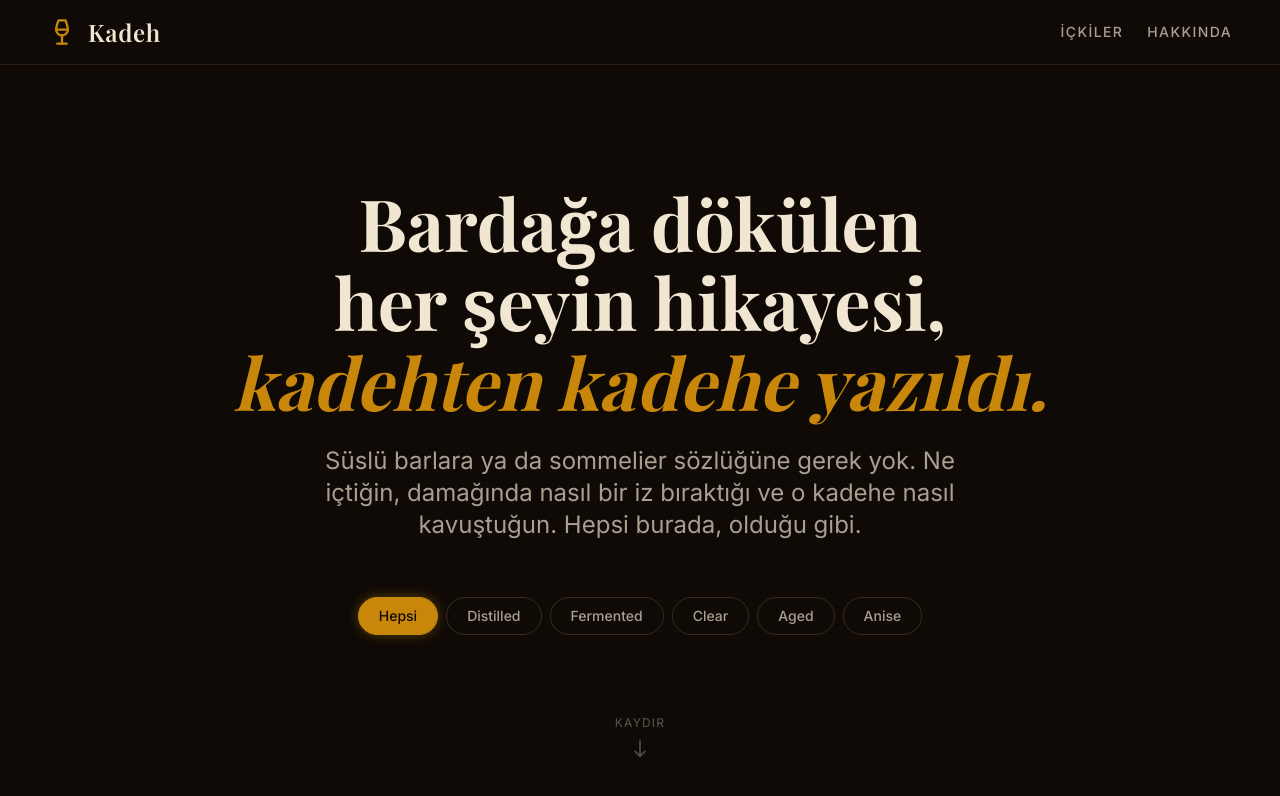
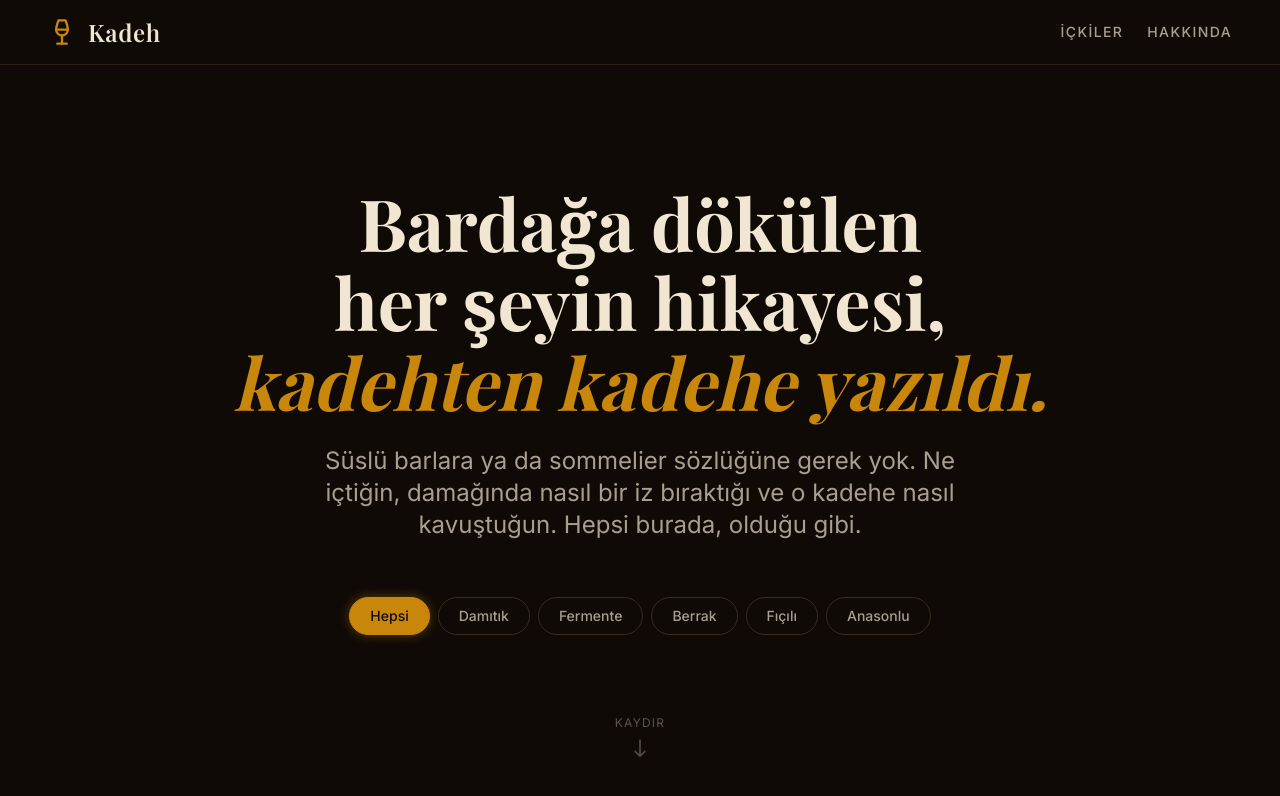
Before and after one commit to GalipEfeOncu/kadeh, a React (Vite) app: page / in a window 1280 px wide. Shown: the top 796 px of the page. Built offline with nearby package versions, Linux system fonts and the light colour scheme; a web font is replaced by a local one.

Commit message:
fix: translate filter category labels to Turkish

```diff
--- a/src/components/FilterBar.jsx
+++ b/src/components/FilterBar.jsx
@@ -1,5 +1,5 @@
 export default function FilterBar({ activeFilter, setActiveFilter, compact = false }) {
-  const filters = ['Hepsi', 'Distilled', 'Fermented', 'Clear', 'Aged', 'Anise'];
+  const filters = ['Hepsi', 'Damıtık', 'Fermente', 'Berrak', 'Fıçılı', 'Anasonlu'];
 
   return (
     <div className={`flex flex-nowrap justify-center gap-2 ${compact ? '' : 'mb-12'}`}>
--- a/src/data/drinks.js
+++ b/src/data/drinks.js
@@ -3,7 +3,7 @@ export const drinks = [
     id: 'raki',
     name: 'Rakı',
     emoji: '🥃',
-    tag: ['Distilled', 'Anise'],
+    tag: ['Damıtık', 'Anasonlu'],
     color: '#ffffff',
     aliases: ['Aslan Sütü', 'Lion\'s Milk'],
     origin: 'Türkiye',
@@ -85,7 +85,7 @@ export const drinks = [
     id: 'viski',
     name: 'İskoç Viskisi',
     emoji: '🥃',
-    tag: ['Distilled', 'Aged'],
+    tag: ['Damıtık', 'Fıçılı'],
     color: '#e5a822',
     aliases: ['Scotch'],
     origin: 'İskoçya',
@@ -167,7 +167,7 @@ export const drinks = [
     id: 'votka',
     name: 'Votka',
     emoji: '🧊',
-    tag: ['Distilled', 'Clear'],
+    tag: ['Damıtık', 'Berrak'],
     color: '#e0f7fa',
     aliases: ['Vodka'],
     origin: 'Polonya / Rusya',
@@ -249,7 +249,7 @@ export const drinks = [
     id: 'bira',
     name: 'Pilsner Bira',
     emoji: '🍺',
-    tag: ['Fermented', 'Hoppy'],
+    tag: ['Fermente', 'Şerbetçiotu'],
     color: '#f6c101',
     aliases: ['Sarı Bomonti', 'Efes'],
     origin: 'Çekya',
```
